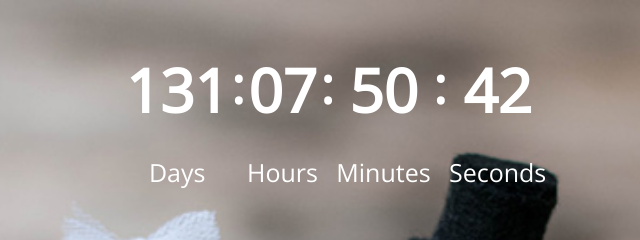
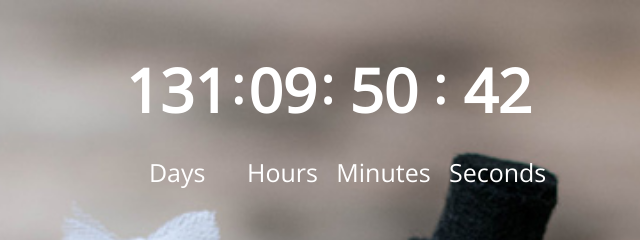
Before and after one commit to nunju9a/Wedding-Countdown, a plain HTML site: page index.html in a window 1280 px wide. Shown: the top 240 px of the page, 304-944 px from the left. Drawn offline with nearby package versions, Linux system fonts and the light colour scheme.

Commit message:
Time change for Daylight Saving

```diff
--- a/index.html
+++ b/index.html
@@ -32,7 +32,7 @@
 
         $('#example').countdown({
             date: nextyear, // TODO Date format: 07/27/2017 17:00:00
-            offset: +2, // TODO Your Timezone Offset
+            offset: +0, // TODO Your Timezone Offset
             day: 'Day',
             days: 'Days'
         }, function () {
```
